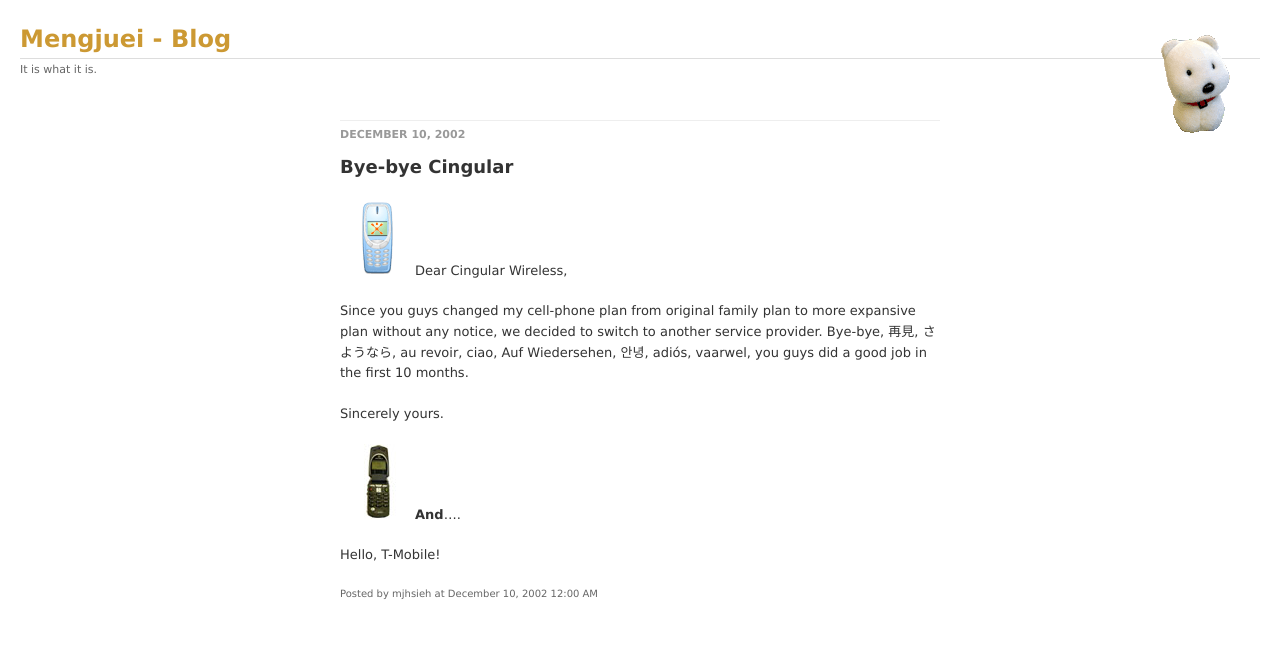
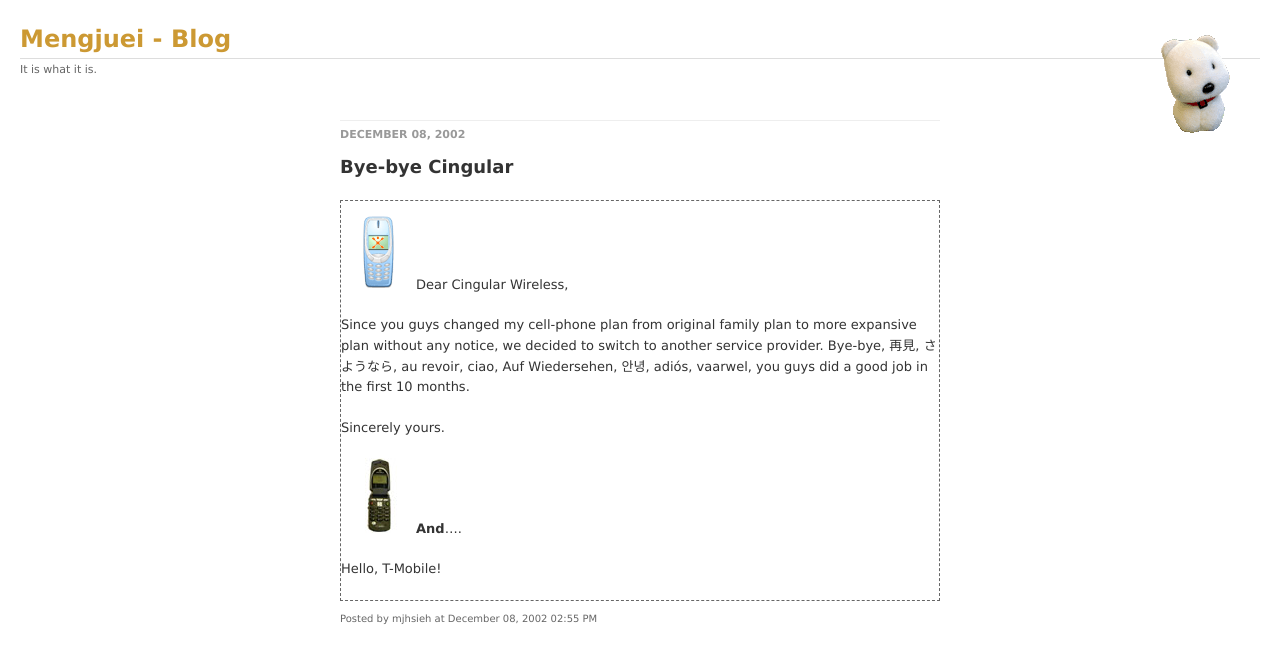
Before and after one commit to mjhsieh/mjhsieh.github.io, a Jekyll site: the page built from _posts/2002-12-08-bye-bye-cingular.md, in a window 1280 px wide. Shown: the top 663 px of the page. Built offline with Jekyll 4.4.1, drawn with Linux system fonts in a browser that asks for light colours.

```diff
--- a/_posts/2002-12-10-bye-bye-cingular.md
+++ b/_posts/2002-12-08-bye-bye-cingular.md
@@ -1,15 +1,15 @@
 ---
 layout: post
 title: "Bye-bye Cingular"
-date: 2002-12-10 00:00:00 -0800
+date: 2002-12-08 14:55:00 -0800
 ---
 
-![cingular wireless](/assets/images/2002-12-10-cingular.png)Dear Cingular Wireless,
+![cingular wireless](/assets/images/2002-12-08-cingular.png)Dear Cingular Wireless,
 
 Since you guys changed my cell-phone plan from original family plan to more expansive plan without any notice, we decided to switch to another service provider. Bye-bye, 再見, さようなら, au revoir, ciao, Auf Wiedersehen, 안녕, adiós, vaarwel, you guys did a good job in the first 10 months.
 
 Sincerely yours.
 
-![T-Mobile](/assets/images/2002-12-10-tmobile.jpg)**And**....
+![T-Mobile](/assets/images/2002-12-08-tmobile.jpg)**And**....
 
 Hello, T-Mobile!
--- a/assets/css/post.css
+++ b/assets/css/post.css
@@ -71,6 +71,10 @@ a:hover {
 
 .entry-content {
     margin-top: 15px;
+    border-top: 1px dashed #666;
+    border-left: 1px dashed #666;
+    border-right: 1px dashed #666;
+    border-bottom: 1px dashed #666;
 }
 
 .entry-content p {
```
Also changed, not shown: GEMINI.md (added, +25 -0 lines), _posts/2002-12-07-creating-file-with-bin-cat.md (renamed from _posts/2002-12-10-creating-file-with-bin-cat.md, +1 -1 lines), _posts/2002-12-07-stereoview.md (+1 -0 lines), _posts/2002-12-08-a-loop-to-wget-files.md (renamed from _posts/2002-12-10-a-loop-to-wget-files.md, +1 -1 lines), _posts/2003-01-05-books-about-weblog.md (added, +12 -0 lines), tools/test.py (+32 -10 lines), assets/images/2002-12-08-cingular.png (renamed from assets/images/2002-12-10-cingular.png), assets/images/2002-12-08-tmobile.jpg (renamed from assets/images/2002-12-10-tmobile.jpg), assets/images/2003-01-05-blogbooks.jpg (added), 2 other files.
